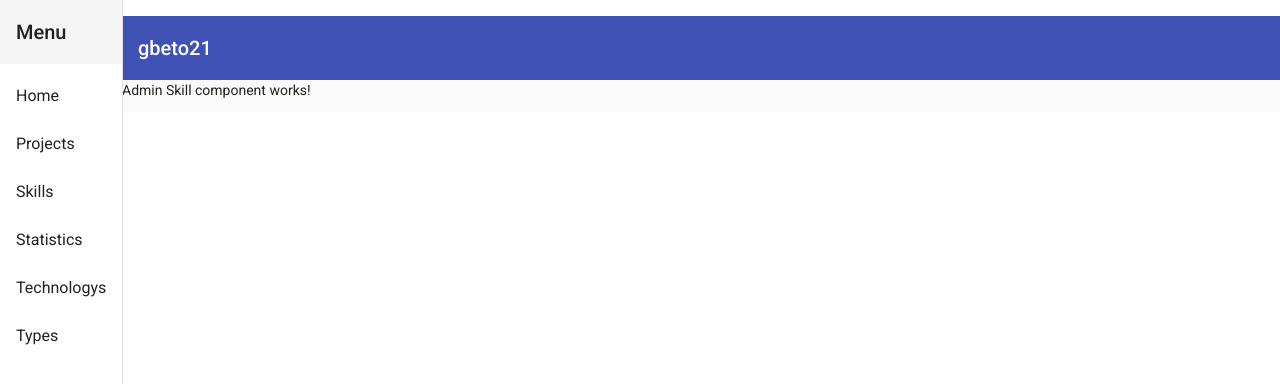
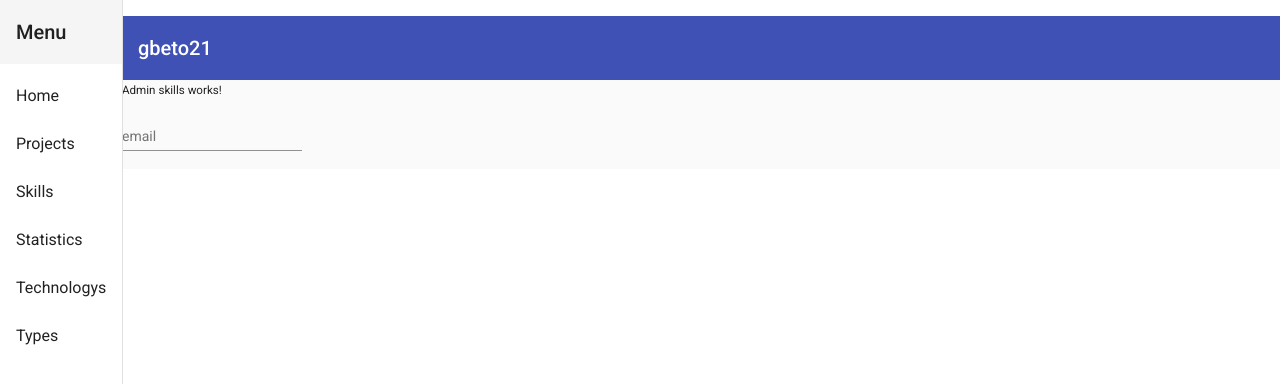
Before and after one commit to gbeto21/gbeto21-site, an Angular app: page /admin/skills/create in a window 1280 px wide. Shown: the top 384 px of the page. Built offline with nearby package versions, Linux system fonts and the light colour scheme.

Commit message:
The reactive forms were added and an dummy field in the admin-skill component was created.

```diff
--- a/src/app/admin/skills/admin/admin-skill.component.html
+++ b/src/app/admin/skills/admin/admin-skill.component.html
@@ -1,5 +1,8 @@
+<h5>Admin skills works!</h5>
 <!--
 <mat-form-field>
   <input matInput placeholder="name" type="text">
 </mat-form-field> -->
-<p>Admin Skill component works!</p>
+<mat-form-field>
+  <input [formControl]="emailField" matInput placeholder="email" type="text">
+</mat-form-field>
--- a/src/app/admin/skills/admin/admin-skill.component.ts
+++ b/src/app/admin/skills/admin/admin-skill.component.ts
@@ -1,6 +1,6 @@
 import { Component, OnInit } from '@angular/core';
 import { ActivatedRoute, Params } from '@angular/router';
-import { FormControl } from "@angular/forms";
+import { FormControl, Validators } from "@angular/forms";
 
 @Component({
   selector: 'app-create',
@@ -9,15 +9,28 @@ import { FormControl } from "@angular/forms";
 })
 export class AdminSkillComponent implements OnInit {
 
-  constructor(private route: ActivatedRoute) { }
+  emailField: FormControl
+
+  constructor(private route: ActivatedRoute) {
+    this.emailField = new FormControl('', [
+      Validators.minLength(4),
+      Validators.maxLength(10)
+    ])
+
+    this.emailField.valueChanges
+      .subscribe(value => {
+        console.log(value);
+
+      })
+  }
 
   ngOnInit(): void {
-    this.route.params.subscribe((params: Params)=>{
+    this.route.params.subscribe((params: Params) => {
       const id = params.id
       if (id) {
         alert(id)
       }
-      else{
+      else {
         alert("No id.")
       }
     })
--- a/src/app/admin/skills/skills/skills.component.html
+++ b/src/app/admin/skills/skills/skills.component.html
@@ -14,3 +14,7 @@
     </mat-action-row>
   </mat-expansion-panel>
 </mat-accordion>
+
+<mat-form-field>
+  <input matInput placeholder="name" type="text">
+</mat-form-field>
--- a/src/app/core/core.module.ts
+++ b/src/app/core/core.module.ts
@@ -1,5 +1,6 @@
 import { NgModule } from '@angular/core';
 import { CommonModule } from '@angular/common';
+import { ReactiveFormsModule } from "@angular/forms";
 
 import { SkillsService } from "./services/skills/skills.service";
 
@@ -7,7 +8,8 @@ import { SkillsService } from "./services/skills/skills.service";
 @NgModule({
   declarations: [],
   imports: [
-    CommonModule
+    CommonModule,
+    ReactiveFormsModule
   ],
   providers: [
     SkillsService
```
Also changed, not shown: src/app/admin/skills/skills.module.ts (+5 -2 lines), src/app/material/material.module.ts (+8 -2 lines).
